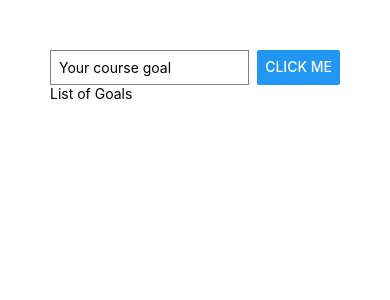
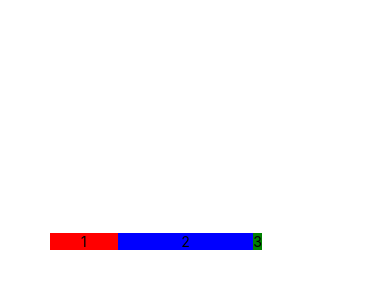
Before and after one commit to sakshi1109/ReactNativeBasics, a React Native app: screen / in a window 390 px wide. Shown: the top 300 px of the page. Built offline with nearby package versions, Linux system fonts and the light colour scheme.

Commit message:
Added layout with flexes using view component

```diff
--- a/App.js
+++ b/App.js
@@ -1,35 +1,48 @@
-import { StatusBar } from 'expo-status-bar';
-import { StyleSheet, Text, View, Button, TextInput} from 'react-native';
+import React from 'react';
+import { Text, View } from 'react-native';
 
 export default function App() {
   return (
-    <View style={styles.appContainer}>
-    <View style={styles.inputContainer}>
-      <TextInput style={styles.textInput} placeholder="Your course goal"></TextInput>
-      <Button title="click me"></Button>
-    </View>
-    <View>
-      <Text>List of Goals</Text>
-    </View>
+    <View
+      style={{
+        padding: 50,
+        flexDirection: 'row',
+        width: '80%',
+        height: 300,
+        justifyContent: 'space-around',
+        alignItems: 'flex-end',
+      }}
+    >
+      <View
+        style={{
+          backgroundColor: 'red',
+          flex: 1,
+          justifyContent: 'center',
+          alignItems: 'center'
+        }}
+      >
+        <Text>1</Text>
+      </View>
+      <View
+        style={{
+          backgroundColor: 'blue',
+          flex: 2,
+          justifyContent: 'center',
+          alignItems: 'center'
+        }}
+      >
+        <Text>2</Text>
+      </View>
+      <View
+        style={{
+          backgroundColor: 'green',
+
+          justifyContent: 'center',
+          alignItems: 'center'
+        }}
+      >
+        <Text>3</Text>
+      </View>
     </View>
   );
 }
-
-const styles = StyleSheet.create({
-  appContainer: {
-    padding: 50,
-  },
-  inputContainer: {
-    flexDirection: 'row',
-    justifyContent: 'space-between'
-  },
-  textInput: {
-    borderWidth: 1,
-    borderColor: 'grey',
-    width: '80%',
-    marginRight: 8,
-    padding: 8
-  }
-
-
-});
```
